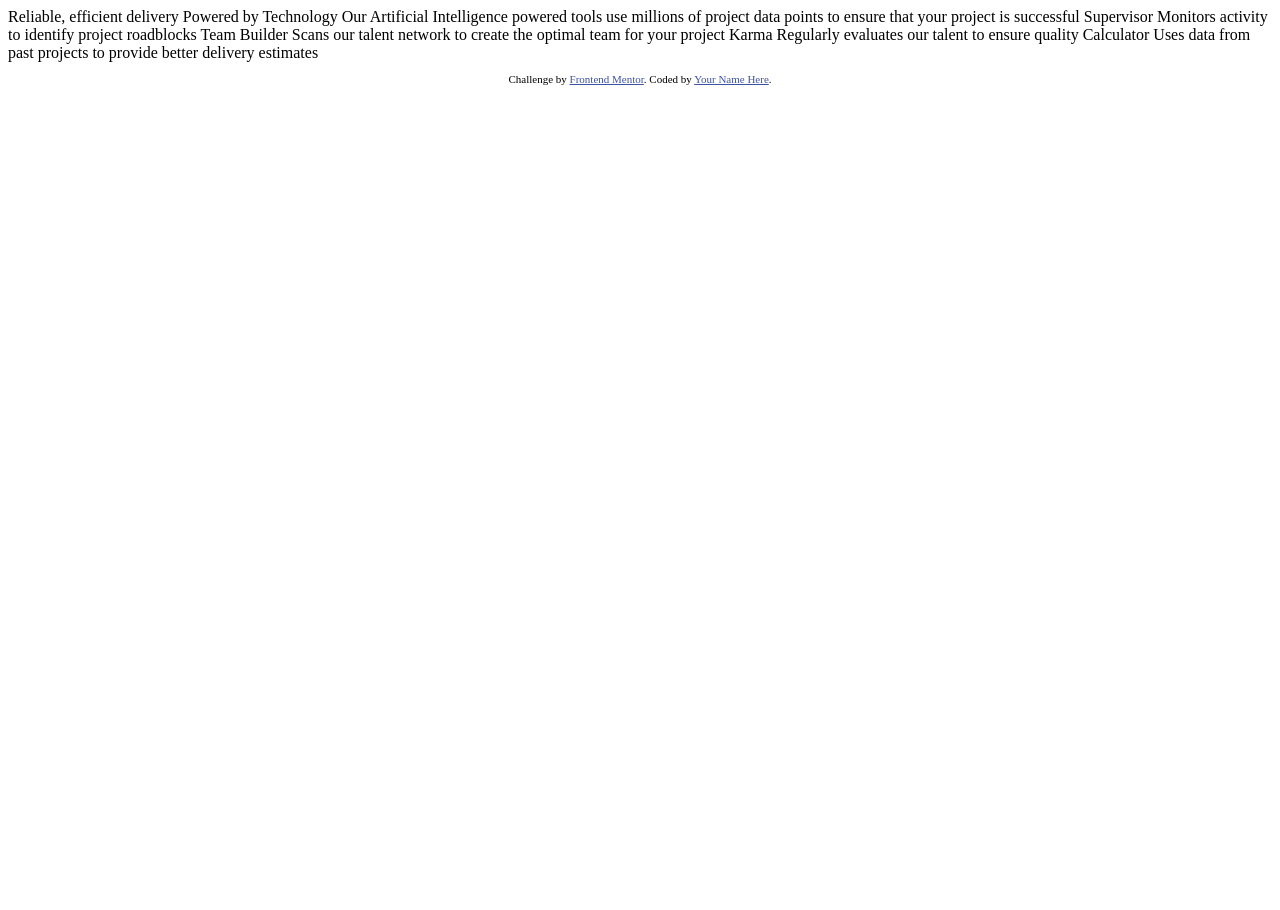
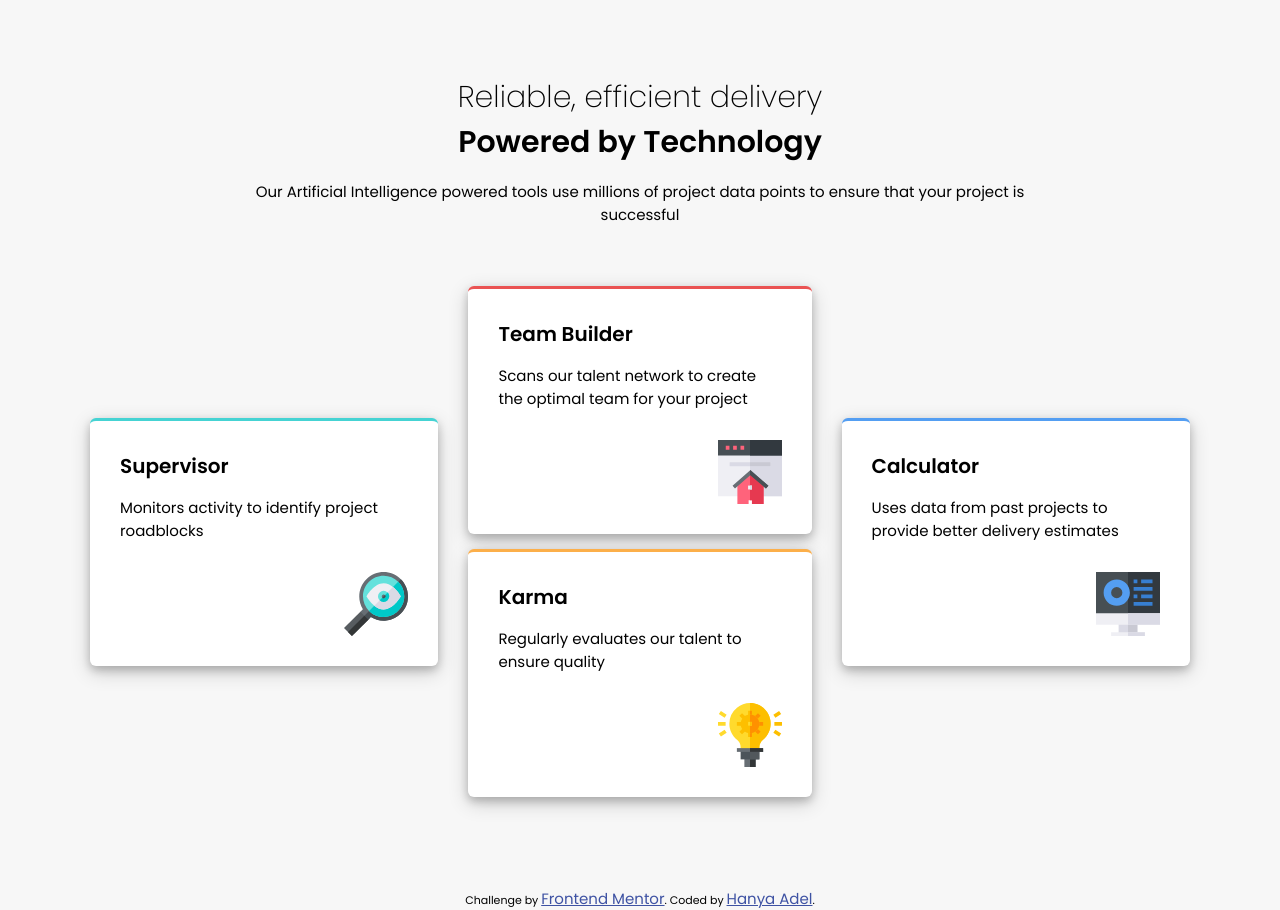
Before and after one commit to HanyaAdel/Four-card-feature-section, a plain HTML site: page index.html in a window 1280 px wide. Before the commit the page ends 800 px from the top, so only its background shows below. Drawn offline with Linux system fonts and the light colour scheme.

Commit message:
finished coding

```diff
--- a/index.html
+++ b/index.html
@@ -5,7 +5,7 @@
   <meta name="viewport" content="width=device-width, initial-scale=1.0"> <!-- displays site properly based on user's device -->
 
   <link rel="icon" type="image/png" sizes="32x32" href="./images/favicon-32x32.png">
-
+  <link rel="stylesheet" href="style.css">
   <title>Frontend Mentor | Four card feature section</title>
 
   <!-- Feel free to remove these styles or customise in your own stylesheet 👍 -->
@@ -16,29 +16,75 @@
 </head>
 <body>
 
-  Reliable, efficient delivery
-  Powered by Technology
+  <div class="container">
 
-  Our Artificial Intelligence powered tools use millions of project data points
-  to ensure that your project is successful
+    <div class="top">
+      <div class="title1">
+        Reliable, efficient delivery
+      </div>
+      <div class="title2">
+        Powered by Technology
+      </div>
 
-  Supervisor
-  Monitors activity to identify project roadblocks
+      <p>Our Artificial Intelligence powered tools use millions of project data points
+        to ensure that your project is successful</p>
 
-  Team Builder
-  Scans our talent network to create the optimal team for your project
+    </div>
 
-  Karma
-  Regularly evaluates our talent to ensure quality
+    <section class="foursection">
 
-  Calculator
-  Uses data from past projects to provide better delivery estimates
+      <div class="content" id="super">
+
+        <h1>Supervisor</h1>
+        <p>Monitors activity to identify project roadblocks</p>
+        <div class="imgs">
+          <img src="images/icon-supervisor.svg">
+
+        </div>
+
+      </div>
+
+      <div class="middle">
+        <div class="content" id="team">
+
+          <h1>Team Builder</h1>
+          <p>Scans our talent network to create the optimal team for your project</p>
+          <div class="imgs">
+            <img src="images/icon-team-builder.svg">
+
+          </div>
+        </div>
+
+        <div class="content" id="karma">
+          <h1>Karma</h1>
+          <p>Regularly evaluates our talent to ensure quality</p>
+          <div class="imgs">
+            <img src="images/icon-karma.svg">
+
+          </div>
+
+        </div>
+
+      </div>
+
+      <div class="content" id="calc">
+
+        <h1>Calculator</h1>
+        <p>Uses data from past projects to provide better delivery estimates</p>
+        <div class="imgs">
+          <img src="images/icon-calculator.svg">
+
+        </div>
+      </div>
+
+    </section>
 
 
+  </div>
   <footer>
     <p class="attribution">
       Challenge by <a href="https://www.frontendmentor.io?ref=challenge" target="_blank">Frontend Mentor</a>.
-      Coded by <a href="#">Your Name Here</a>.
+      Coded by <a href="#">Hanya Adel</a>.
     </p>
   </footer>
 </body>
--- /dev/null
+++ b/style.css
@@ -0,0 +1,104 @@
+@import url('https://fonts.googleapis.com/css2?family=Poppins:wght@200;400;600&display=swap');
+*{
+    box-sizing: border-box;
+    margin: 0;
+    padding: 0;
+    font-size: 15px;
+
+}
+body{
+    background-color: hsl(0, 0%, 97%);
+    font-family: 'Poppins', sans-serif;
+}
+
+.container{
+    min-width: 90%;
+    padding: 5em 5em;
+    margin: auto;
+}
+.top{
+    text-align: center;
+    display: flex;
+    flex-direction: column;
+    justify-content:space-evenly;
+    align-content: center;
+
+}
+.top > p{
+    margin: 1rem auto;
+    text-align: center;
+    max-width: 70%;
+
+}
+.title1{
+    font-size: 30px;
+    font-weight: 200;
+
+}
+.title2{
+    font-size: 30px;
+    font-weight: 600;
+}
+.foursection{
+    margin-top: 2rem;
+    display: flex;
+    justify-content: center;
+    align-items: center;
+}
+.middle{
+    width: 33.333%;
+
+    margin: 1rem;
+}
+#team, #karma{
+    background-color: white;
+    padding: 2rem;
+    border-radius: 0.4rem;
+    box-shadow: 0 4px 8px 0 rgba(0, 0, 0, 0.2), 0 6px 20px 0 rgba(0, 0, 0, 0.19);
+}
+#super, #calc{
+    align-content: center;
+    margin: 1rem;
+    width: 33.333%;
+    background-color: white;
+    padding: 2rem;
+    border-radius: 0.4rem;
+    box-shadow: 0 4px 8px 0 rgba(0, 0, 0, 0.2), 0 6px 20px 0 rgba(0, 0, 0, 0.19);
+}
+#super{
+    border-top: 3px solid hsl(180, 62%, 55%);
+
+}
+#karma{
+    border-top:3px solid hsl(34, 97%, 64%);
+
+}
+
+#team{
+    align-content: center;
+    margin-bottom: 1em;
+    border-top:3px solid hsl(0, 78%, 62%);
+
+}
+#calc{
+    border-top: 3px solid hsl(212, 86%, 64%);
+
+}
+h1{
+    font-size: 20px;
+    padding-bottom: 1rem;
+}
+.imgs{
+    display: flex;
+    justify-content: right;
+    margin-top: 2em;
+}
+@media (max-width:400px) {
+    .foursection{
+        flex-direction: column;
+    }
+    #super, #calc, .middle{
+        width: 100%;
+    }
+
+}
```
